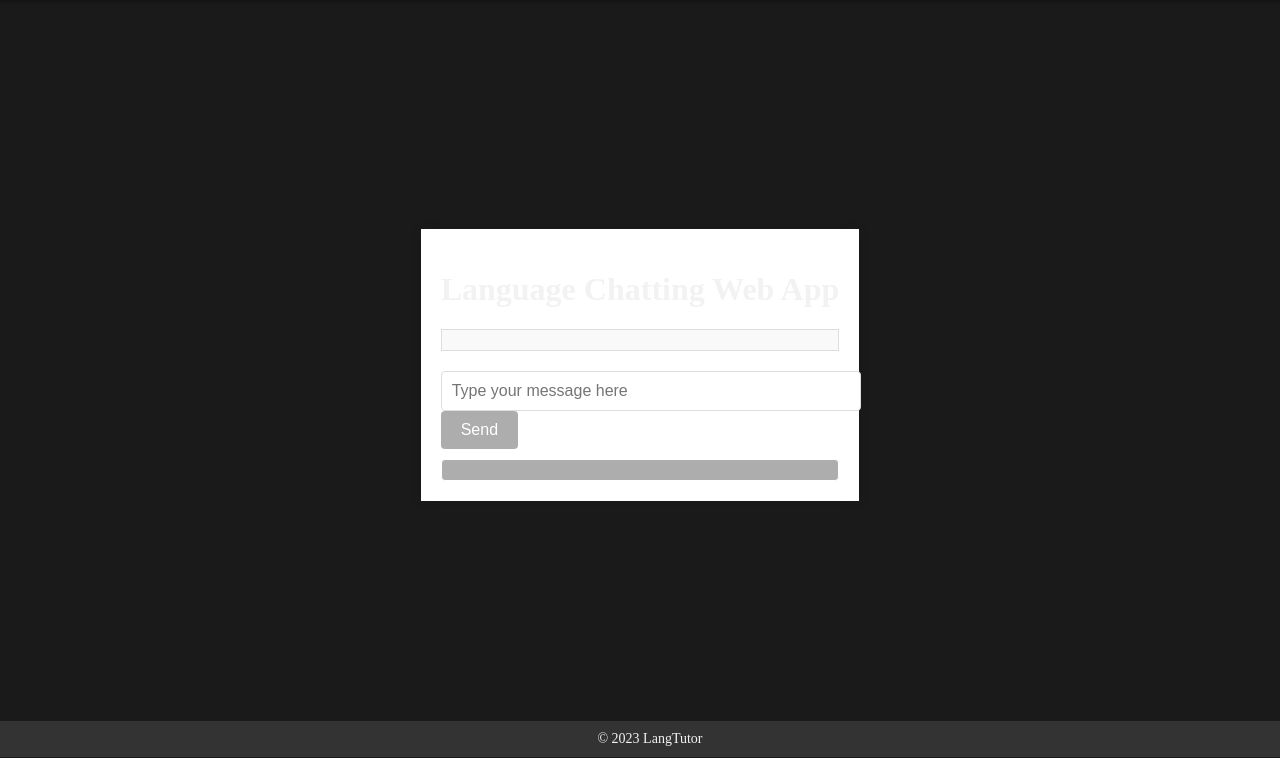
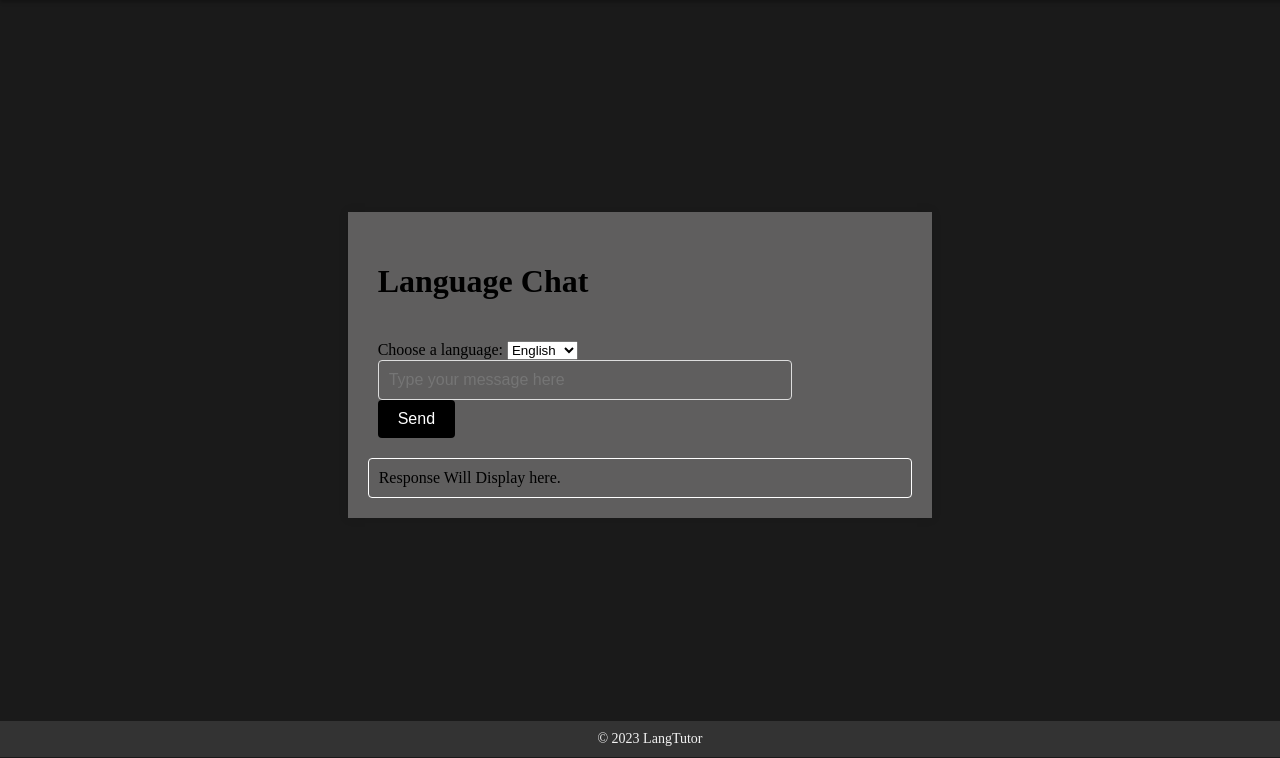
Before and after one commit to hcars/lang_tutor, a Django app: page /lang_tutor_app/chat in a window 1280 px wide. Shown: the part 43-801 px from the top of the page. Run offline with Django 4.2, Linux system fonts and the light colour scheme; the visitor is signed in with stand-in values (Sample User, id 1).

Commit message:
Added special characters button.

```diff
--- a/lang_tutor/lang_tutor/settings.py
+++ b/lang_tutor/lang_tutor/settings.py
@@ -21,7 +21,6 @@ BASE_DIR = Path(__file__).resolve().parent.parent
 
 # SECURITY WARNING: keep the secret key used in production secret!
 SECRET_KEY = 'django-insecure-+@j^3qa+&sl+&8f11z11!yca39&j&&zk4_2-wr1o4-br359z3e'
-OPENAI_API_KEY = "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"
 
 
 # SECURITY WARNING: don't run with debug turned on in production!
--- a/lang_tutor/lang_tutor_app/static/styles/main.css
+++ b/lang_tutor/lang_tutor_app/static/styles/main.css
@@ -47,33 +47,35 @@ body {
   max-width: 800px;
   margin: 0 auto;
   padding: 20px;
-  background-color: #fff;
+  background-color: #5f5e5e;
   box-shadow: 0px 0px 10px rgba(0, 0, 0, 0.1);
 }
 .chat-box {
   scroll-behavior: smooth;
   padding: 10px;
   margin-bottom: 20px;
-  background-color: #f9f9f9;
-  border: 1px solid #ddd;
+  color: #fff;
+  background-color: #5f5e5e;
+  border: 1px solid #202020;
 }
-
 .input-box {
   display: flex;
   flex-direction: column;
   margin-bottom: 10px;
+  background-color: #5f5e5e;
 }
 .input-box input[type="text"] {
-  width: 100%;
+  width: 80%;
   padding: 10px;
   border: 1px solid #ddd;
+  background-color: #5f5e5e;
   border-radius: 4px;
   font-size: 16px;
   margin-right: 10px;
 }
 .input-box button {
   padding: 10px 20px;
-  background-color: #adadad;
+  background-color: #000000;
   color: #fff;
   border: none;
   border-radius: 4px;
@@ -82,7 +84,11 @@ body {
 }
 .response-box {
   padding: 10px;
-  background-color: #adadad;
+  background-color: #5f5e5e;
   border: 1px solid #fff;
   border-radius: 4px;
 }
+
+.special_char {
+  border: 1px #fff;
+}
--- a/lang_tutor/lang_tutor_app/templates/chat.html
+++ b/lang_tutor/lang_tutor_app/templates/chat.html
@@ -7,21 +7,79 @@ Chat
 
 
 {% block content %}
-<div class="container">
-    <h1>Language Chatting Web App</h1>
-    <div class="chat-box">
-      <!-- AI and user messages will be displayed here -->
-    </div>
-    <div class="input-box">
+<script>
+  function insertSpecialCharacter(character) {
+    var inputElement = document.getElementById("message");
+    console.log(inputElement)
+    inputElement.value += character;
+    console.log(text)
+  }
+
+  updateSpecialCharacters = function() {
+    let curr_lang = document.getElementById('lang').value;
+    var new_element = document.createElement("div");
+    var button_div = document.getElementById('button_div');
+    let special_chars;
+    switch (curr_lang){
+      case 'german':
+        special_chars = ['Ä', 'ä', 'Ö', 'ö', 'Ü', 'ü', 'ß'];
+        break;
+      case 'spanish':
+        special_chars = ["á", "é", "í", "ó", "ú", "ü", "ñ", "¿", "¡"];
+        break;
+      case 'french':
+        special_chars = ["è", "à", "ù", "â", "ê", "î", "ô", "û", "ë", "ï", "ü"]
+        break;
+      default:
+        special_chars = null;
+    }
+    if (special_chars === null){
+      button_div.innerHTML = '';
+    }
+    else{
+      for (let curr_char of special_chars) {
+        let char_button, char_button_text;
+        char_button = document.createElement('BUTTON');
+        char_button.onclick = function () {insertSpecialCharacter(curr_char)};
+        char_button.className = "special_char"
+        char_button_text = document.createTextNode(curr_char);
+        char_button.appendChild(char_button_text);
+        new_element.appendChild(char_button);
+      }
+      button_div.replaceChildren(new_element);
+    }
+
+
+  }
+
+</script>
+
+<div class="container" style="color: black;">
+    <h1 style="padding: 10px;">Language Chat</h1>
+    <div class="input-box" style="width: 90%; padding: 10px;">
+
       <form method="post">
         {% csrf_token %}
+        <label for="lang">Choose a language:</label>
+        <select name="lang" id="lang" onclick="updateSpecialCharacters()" default="English">
+          <option value="english">English</option>
+          <option value="german">German</option>
+          <option value="french">French</option>
+          <option value="spanish">Spanish</option>
+        </select>
         <input type="text" id="message" name="message" placeholder="Type your message here">
         <button type="submit">Send</button>
       </form>
+      <div id="button_div">
+      </div>
     </div>
     <div class="response-box">
-      <!-- AI's response will be displayed here -->
-      {{ chat_response }}
+      {% if chat_response %}
+        {{ chat_response }}
+      {% else %}
+        Response Will Display here.
+      {% endif %}
     </div>
   </div>
+
 {% endblock %}
--- a/lang_tutor/lang_tutor_app/views.py
+++ b/lang_tutor/lang_tutor_app/views.py
@@ -7,7 +7,7 @@ from django.contrib.auth.decorators import login_required
 from django.conf import settings # import the settings file
 import openai
 
-
+LLM_SYSTEM_PROMPT = "You are a language tutor. Your job is to chat with the user in their target language. After each chat they send you, keep the conversation going and provide feedback on any grammatical mistakes or bad diction."
 
 # Create your views here.
 def index(request):
@@ -51,12 +51,13 @@ def chat(request):
     if request.method == "POST":
         openai.organization = "org-UAmuQ4eJWH9XRCr1F5Kh0a3f"
         openai.api_key = settings.OPENAI_API_KEY
-        print(openai.api_key)
+        print(request.POST)
         response = openai.ChatCompletion.create(
             model="gpt-3.5-turbo-0301",
             temperature=.2,
             messages=[
-                {"role": "system", "content": "You are language tutor. Your job is to chat with the user in their target language. After each chat they send you, keep the conversation going and provide feedback on any grammatical mistakes or bad diction. Language: German"},
+                {"role": "system", "content":  LLM_SYSTEM_PROMPT},
+                {"role": "system", "content": f"Language: " + request.POST.get("lang")},
                 {"role": "user", "content": request.POST.get("message")}
             ]
         )
```
